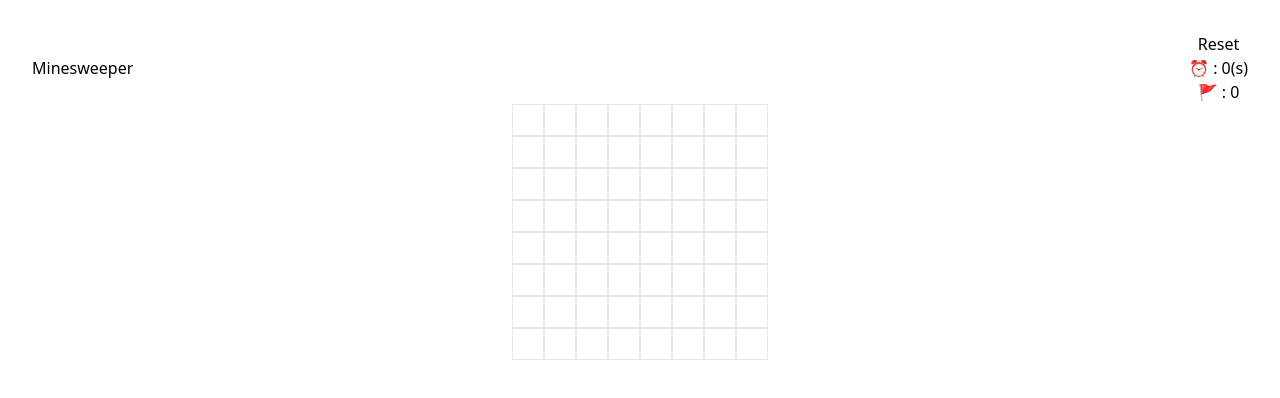
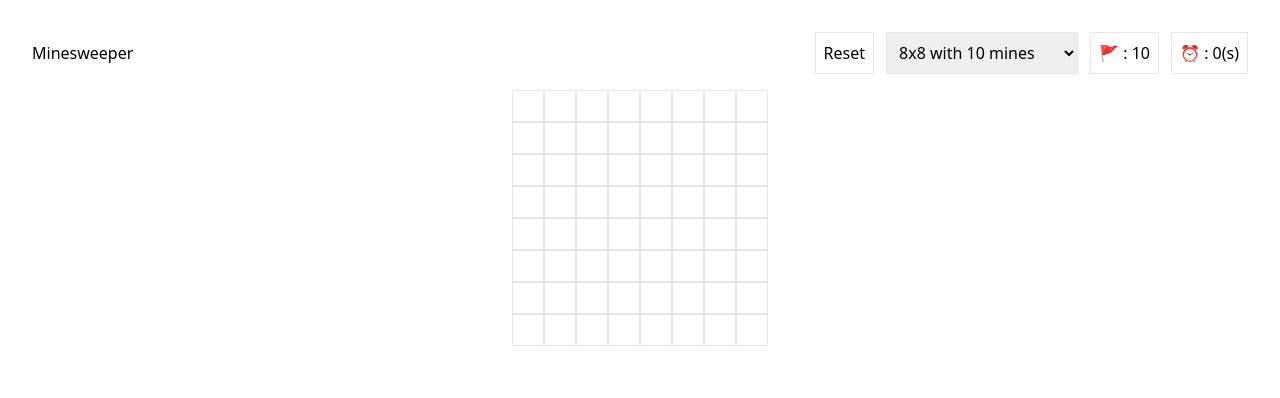
Before and after one commit to balabagi2012/minesweeper, a React (Vite) app: page / in a window 1280 px wide. Shown: the top 398 px of the page. Built offline with nearby package versions, Linux system fonts and the light colour scheme.

Commit message:
feat: dynamic difficulty

```diff
--- a/src/App.tsx
+++ b/src/App.tsx
@@ -5,8 +5,21 @@ import { Coordinate, GameBoard, GameStatus } from "./types";
 function App() {
   const [board, setBoard] = useState<GameBoard>();
   const [status, setStatus] = useState<GameStatus>(GameStatus.Initial);
+  const [mapSize, setMapSize] = useState<number>(8);
+  const [mineCount, setMineCount] = useState<number>(10);
   const [flagCount, setFlagCount] = useState(0);
   const [timeCount, setTimeCount] = useState(0);
+  const [difficulty, setDifficulty] = useState<string>("simple");
+
+  useEffect(() => {
+    if (difficulty === "simple") {
+      setMapSize(8);
+      setMineCount(10);
+    } else if (difficulty === "hard") {
+      setMapSize(16);
+      setMineCount(40);
+    }
+  }, [difficulty]);
 
   useEffect(() => {
     if (status === GameStatus.Initial) {
@@ -53,9 +66,9 @@ function App() {
       const newCol = col + dir[1];
       if (
         newRow >= 0 &&
-        newRow < 8 &&
+        newRow < mapSize &&
         newCol >= 0 &&
-        newCol < 8 &&
+        newCol < mapSize &&
         board[newRow][newCol].hasMine
       ) {
         count++;
@@ -101,9 +114,9 @@ function App() {
           const newCol = col + dir[1];
           if (
             newRow >= 0 &&
-            newRow < 8 &&
+            newRow < mapSize &&
             newCol >= 0 &&
-            newCol < 8 &&
+            newCol < mapSize &&
             !board[newRow][newCol].isRevealed &&
             !board[newRow][newCol].isFlagged
           ) {
@@ -120,7 +133,7 @@ function App() {
         }
       }
     },
-    []
+    [mapSize]
   );
 
   const flagCell = useCallback(
@@ -128,7 +141,7 @@ function App() {
       const newBoard = [...board];
       const newIsFlagged = !board[row][col].isFlagged;
       const newIsFlaggedCount = newIsFlagged ? 1 : -1;
-      if (newIsFlagged && flagCount < 10) {
+      if (newIsFlagged && flagCount < mineCount) {
         setFlagCount(flagCount + newIsFlaggedCount);
       } else if (!newIsFlagged && flagCount > 0) {
         setFlagCount(flagCount + newIsFlaggedCount);
@@ -141,15 +154,15 @@ function App() {
       };
       setBoard(newBoard);
     },
-    [flagCount]
+    [flagCount, mineCount]
   );
 
   const initializeGameBoard = (safeCell: Coordinate): void => {
     setStatus(GameStatus.Loading);
-    const board: GameBoard = Array(8)
+    const board: GameBoard = Array(mapSize)
       .fill(null)
       .map(() =>
-        Array(8).fill({
+        Array(mapSize).fill({
           hasMine: false,
           isRevealed: false,
           isFlagged: false,
@@ -157,13 +170,13 @@ function App() {
         })
       );
 
-    for (let i = 0; i < 10; i++) {
+    for (let i = 0; i < mineCount; i++) {
       let row;
       let col;
 
       do {
-        row = Math.floor(Math.random() * 8);
-        col = Math.floor(Math.random() * 8);
+        row = Math.floor(Math.random() * mapSize);
+        col = Math.floor(Math.random() * mapSize);
       } while (
         board[row][col].hasMine ||
         (row === safeCell.row && col === safeCell.col)
@@ -174,8 +187,8 @@ function App() {
       };
     }
 
-    for (let row = 0; row < 8; row++) {
-      for (let col = 0; col < 8; col++) {
+    for (let row = 0; row < mapSize; row++) {
+      for (let col = 0; col < mapSize; col++) {
         if (!board[row][col].hasMine) {
           board[row][col] = {
             ...board[row][col],
@@ -208,9 +221,9 @@ function App() {
         const newCol = col + dir[1];
         if (
           newRow >= 0 &&
-          newRow < 8 &&
+          newRow < mapSize &&
           newCol >= 0 &&
-          newCol < 8 &&
+          newCol < mapSize &&
           !board[newRow][newCol].isRevealed &&
           !board[newRow][newCol].isFlagged
         ) {
@@ -218,31 +231,45 @@ function App() {
         }
       }
     },
-    [revealCell]
+    [revealCell, mapSize]
   );
 
   return (
     <>
-      <div>
+      <div className="w-full h-full">
+        <div className="flex flex-row justify-center items-center mb-4">
           <div className="flex flex-row justify-center items-center">
             <h1>Minesweeper</h1>
-          <div className="ml-auto">
-            <button onClick={resetGame}>
+          </div>
+          <div className="ml-auto flex flex-row justify-center items-center gap-x-3">
+            <button onClick={resetGame} className="ml-2 border p-2">
               {status === GameStatus.Won || status === GameStatus.Lost
                 ? "Retry"
                 : "Reset"}
             </button>
-            <p>⏰ : {timeCount}(s)</p>
-            <p>🚩 : {flagCount}</p>
+            <select
+              className="p-2 border"
+              value={difficulty}
+              onChange={(event) => setDifficulty(event.target.value)}
+            >
+              <option value="simple">8x8 with 10 mines</option>
+              <option value="hard">16x16 with 40 mines</option>
+            </select>
+            <p className="p-2 border">🚩 : {mineCount - flagCount}</p>
+            <p className="p-2 border">⏰ : {timeCount}(s)</p>
           </div>
         </div>
       </div>
       <div className="mx-auto flex flex-col items-center">
         {status === GameStatus.Loading && <div>Loading...</div>}
         {status === GameStatus.Initial &&
-          [0, 1, 2, 3, 4, 5, 6, 7].map((rowIndex) => (
+          Array(mapSize)
+            .fill(0)
+            .map((_row, rowIndex) => (
               <div key={`row-${rowIndex}`} className="flex flex-row">
-              {[0, 1, 2, 3, 4, 5, 6, 7].map((colIndex) => (
+                {Array(mapSize)
+                  .fill(0)
+                  .map((_col, colIndex) => (
                     <div
                       className="w-8 h-8 border"
                       key={`row-${rowIndex}-col-${colIndex}`}
```
Lines whose indentation alone changed are shown as unchanged.
